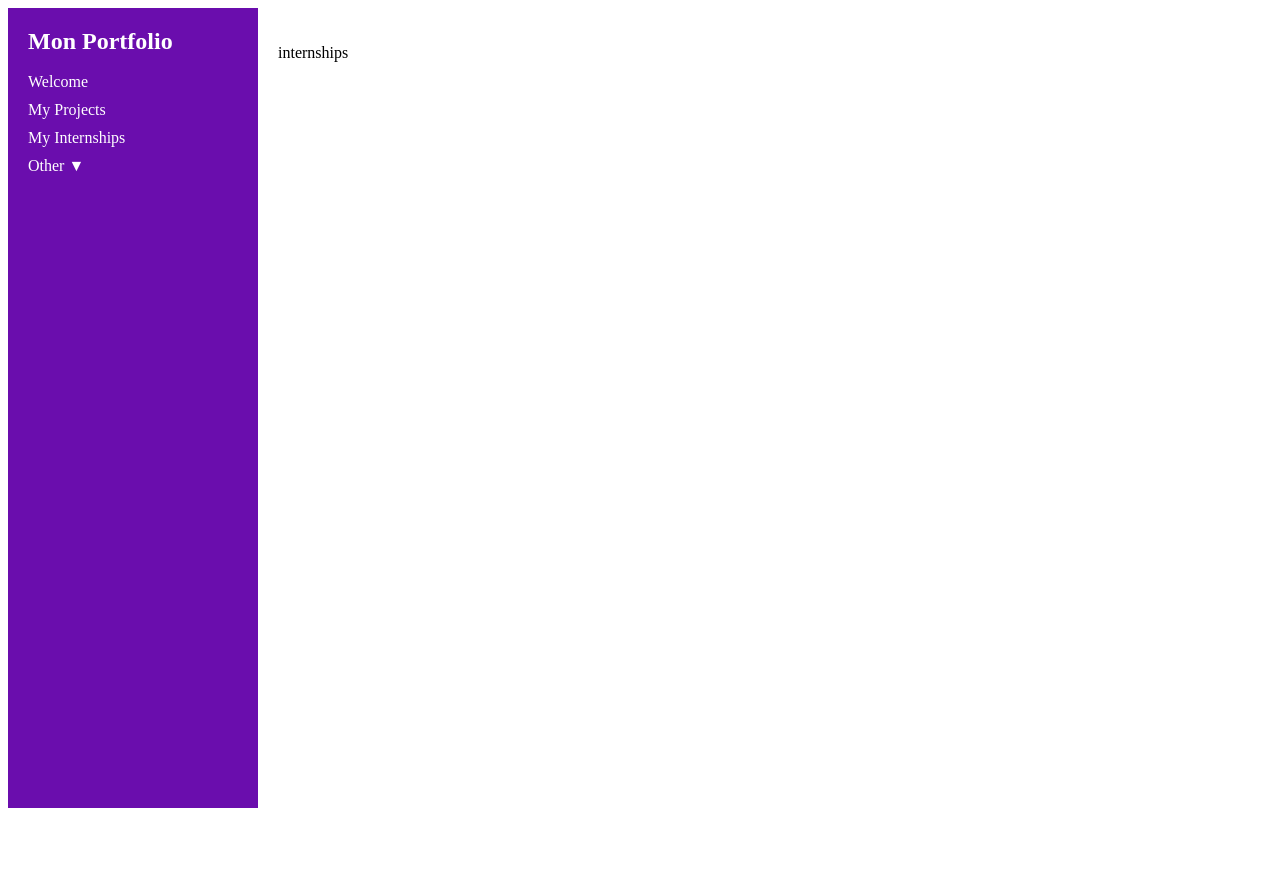
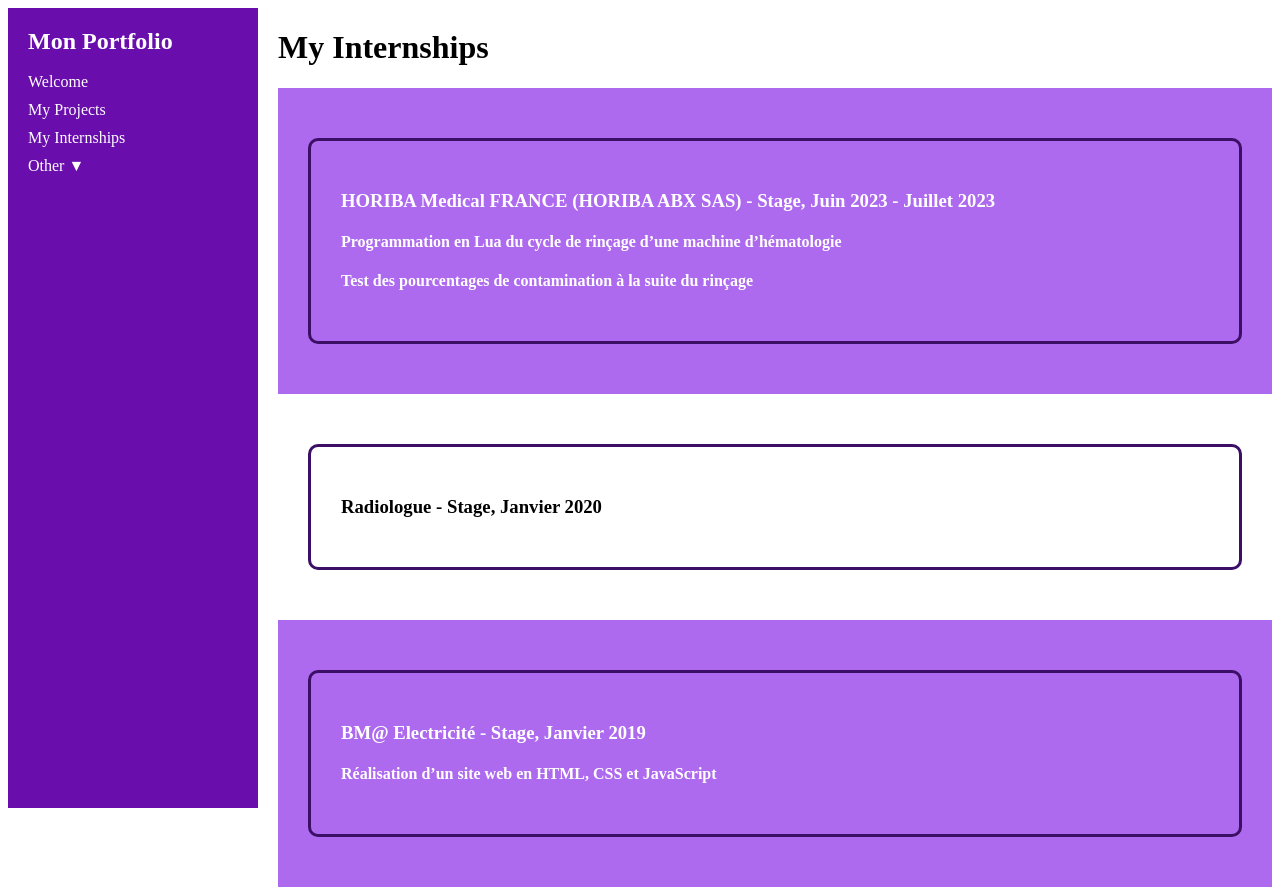
Before and after one commit to MrAnderson3141/portfolio, an Angular app: page /internships in a window 1280 px wide. Before the commit the page ends 816 px from the top, so only its background shows below. Built offline with nearby package versions, Linux system fonts and the light colour scheme.

Commit message:
V3 portfolio

```diff
--- a/src/app/app.css
+++ b/src/app/app.css
@@ -36,7 +36,7 @@ nav a:hover {
 
 .main-content {
     flex: 1;
-    padding: 20px;
+    padding-left: 20px;
 }
 
 .otherPlace{
--- a/src/app/pages/civil-engagement/civil-engagement.html
+++ b/src/app/pages/civil-engagement/civil-engagement.html
@@ -1 +1 @@
-<p>civil</p>
+<p>En cours de construction, revenez plus tard !</p>
--- a/src/app/pages/hobbies/hobbies.html
+++ b/src/app/pages/hobbies/hobbies.html
@@ -1 +1 @@
-<p>hobbies</p>
+<p>En cours de construction, revenez plus tard !</p>
--- a/src/app/pages/internships/internships.css
+++ b/src/app/pages/internships/internships.css
@@ -0,0 +1,20 @@
+.container_even{
+    background-color: rgb(174, 106, 238);
+    color: white;
+    padding: 30px;
+    width: 100%;
+    box-sizing: border-box;
+}
+
+.container_odd{
+    padding: 30px;
+    width: 100%;
+    box-sizing: border-box;
+}
+
+.cadre {
+    border: 3px solid rgb(60, 15, 102);
+    padding: 30px;
+    border-radius: 10px;
+    margin: 20px 0;
+}
--- a/src/app/pages/internships/internships.html
+++ b/src/app/pages/internships/internships.html
@@ -1 +1,22 @@
-<p>internships</p>
+<h1>My Internships</h1>
+
+<div class="container_even">
+    <div class="cadre">
+        <h3>HORIBA Medical FRANCE (HORIBA ABX SAS) - Stage, Juin 2023 - Juillet 2023</h3>
+        <h4>Programmation en Lua du cycle de rinçage d’une machine d’hématologie</h4>
+        <h4>Test des pourcentages de contamination à la suite du rinçage</h4>
+    </div>
+</div>
+
+<div class="container_odd">
+    <div class="cadre">
+        <h3>Radiologue - Stage, Janvier 2020</h3>
+    </div>
+</div>
+
+<div class="container_even">
+    <div class="cadre">
+        <h3>BM@ Electricité - Stage, Janvier 2019</h3>
+        <h4>Réalisation d’un site web en HTML, CSS et JavaScript</h4>
+    </div>
+</div>
--- a/src/app/pages/projects/projects.css
+++ b/src/app/pages/projects/projects.css
@@ -0,0 +1,20 @@
+.container_even{
+    background-color: rgb(174, 106, 238);
+    color: white;
+    padding: 30px;
+    width: 100%;
+    box-sizing: border-box;
+}
+
+.container_odd{
+    padding: 30px;
+    width: 100%;
+    box-sizing: border-box;
+}
+
+.cadre {
+    border: 3px solid rgb(60, 15, 102);
+    padding: 30px;
+    border-radius: 10px;
+    margin: 20px 0;
+}
--- a/src/app/pages/projects/projects.html
+++ b/src/app/pages/projects/projects.html
@@ -1 +1,70 @@
-<p>projects</p>
+<h1>My Projects</h1>
+
+<div class="container_even">
+    <h2>Deuxième année</h2>
+
+    <div class="cadre">
+        <h3>La Famille Tortue - Projet d'Informatique Graphique</h3>
+        <h4>Réalisation d'un petit film d'animation sur la base de la comptine la Famille Tortue</h4>
+        <h4>Notions : OpenGL, Blender, C++</h4>
+        <iframe width="560" height="315"
+                src="https://www.youtube.com/embed/brBizB3hx5E?list=PLnE8kyvL1YOkmE0XfugtjCbdzWqqP82g5"
+                title="YouTube video player"
+                frameborder="0"
+                allow="accelerometer; autoplay; clipboard-write; encrypted-media; gyroscope; picture-in-picture"
+                allowfullscreen>
+        </iframe>
+        <h4>Lien du projet : <a href="https://github.com/Lthib/Info_Graphique_4A">La Famille Tortue</a></h4>
+    </div>
+</div>
+
+<div class="container_odd">
+    <div class="cadre">
+        <h3>Forget Me Not - Projet de VR (en cours de réalisation)</h3>
+        <h4>Recherche/Création artistique de l'oeuvre de VR de l'artiste Alma Oskouei</h4>
+        <h4>Notions : Unity</h4>
+        <h4>Lien de l'artiste : <a href="https://www.almaoskouei.com/">Alma Oskouei</a></h4>
+    </div>
+</div>
+
+<div class="container_even">
+    <div class="cadre">
+        <h3>Xcal1bur - Projet d'ingénierie web</h3>
+        <h4>Création d'un jeu de plateau en suivant le cahier de charge du professeur</h4>
+        <h4>Notions : TypeScript, Java, HTML, CSS</h4>
+    </div>
+</div>
+
+<div class="container_odd">
+    <div class="cadre">
+        <h3>Portfolio - Projet d'ingénierie web</h3>
+        <h4>Ce site lui-même pour mettre en avant mon parcours</h4>
+        <h4>Notions : TypeScript, HTML, CSS</h4>
+    </div>
+</div>
+
+<div class="container_even">
+    <h2>Première année</h2>
+    <div class="cadre">
+        <h3>Le Grenier Du Joueur - Projet de développement mobile</h3>
+        <h4>Création d'une application mobile de catalogage de jeu vidéo inspiré par le youtuber JDG</h4>
+        <h4>Notions : Android Studio, Kotlin, Jetpack Compose, API Twitch</h4>
+        <h4>Lien du projet : <a href="https://github.com/flupinette/INSA_MyGamesList_20242025">Le Grenier Du Joueur</a></h4>
+    </div>
+</div>
+
+<div class="container_odd">
+    <div class="cadre">
+        <h3>Navigateur de recherche - Projet de traitement automatique du langage</h3>
+        <h4>Création d'un moteur de recherche primitif à partir d'une base de textes de recherche</h4>
+        <h4>Notions : Python</h4>
+    </div>
+</div>
+
+<div class="container_even">
+    <div class="cadre">
+        <h3>Environnement Fog - Projet de simulation Python</h3>
+        <h4>Recherche des solutions de modélisation d'environnement fog puis implémentation d'un test à partir du module EdgeSimPy</h4>
+        <h4>Notions : Python, le module EdgeSimPy</h4>
+    </div>
+</div>
--- a/src/app/pages/welcome/welcome.css
+++ b/src/app/pages/welcome/welcome.css
@@ -0,0 +1,18 @@
+.container{
+    background-color: rgb(174, 106, 238);
+    color: white;
+    padding: 30px;
+    width: 100%;
+    box-sizing: border-box;
+}
+
+.container a {
+    color: rgb(255, 238, 0);          /* couleur du lien */
+    text-decoration: underline;
+}
+
+.CV{
+    padding: 30px;
+    width: 100%;
+    box-sizing: border-box;
+}
--- a/src/app/pages/welcome/welcome.html
+++ b/src/app/pages/welcome/welcome.html
@@ -1 +1,17 @@
-<p>welcome</p>
+<h1>Welcome</h1>
+
+
+<div class="container">
+    <h2>My name is Maxime</h2>
+    <h3>I am following a Computer Science Engineering course at the national institute of science of Rennes (INSA Rennes)</h3>
+    <h3>Passionnate and ecclectic, I am always looking to learn more in every fields. This portfolio will help you learn more about me.</h3>
+</div>
+
+<div class="CV">
+    <h2>My French/English CV</h2>
+
+</div>
+
+<div class="container">
+    <h2>To contact me, please write at <a href="mailto:mgaribal@insa-rennes.fr">mgaribal@insa-rennes.fr</a></h2>
+</div>
```
